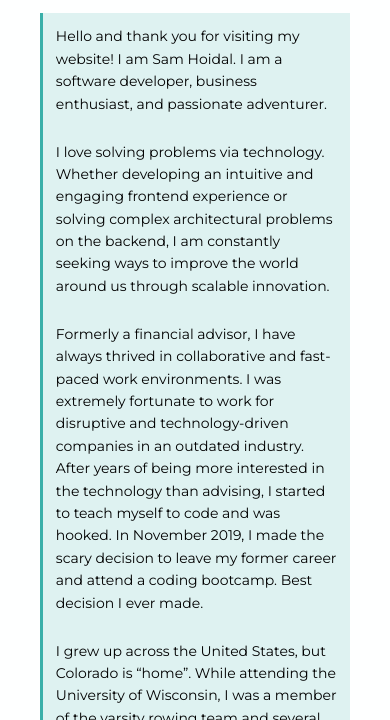
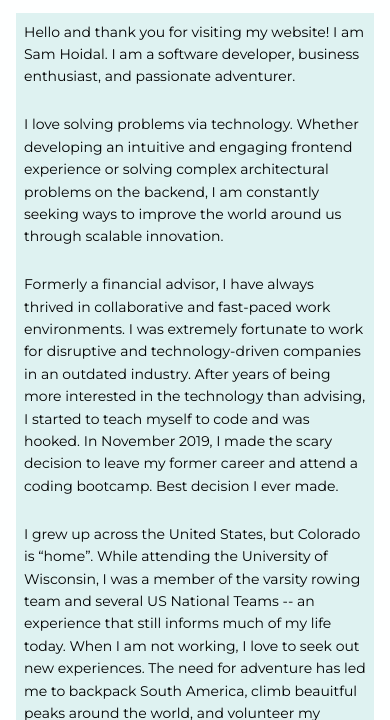
Before and after one commit to hoidal/portfolio-website, a website: page dist/index.html in a window 390 px wide. Shown: the part 744-1464 px from the top of the page. Drawn offline with nearby package versions, Linux system fonts and the light colour scheme.

```diff
--- a/scss/_media.scss
+++ b/scss/_media.scss
@@ -46,7 +46,9 @@
                 ul {
                     align-items: center;
                     flex-flow: row wrap;
-
+                    #home-li {
+                        display: none;
+                    }
                     li {
                         padding: .3rem;
                         a {
@@ -61,6 +63,9 @@
     // about me
     #home-a {
         padding: 1rem;
+        .container {
+            padding: 0;
+        }
         .about-info {
             align-items: center;
         }
@@ -71,6 +76,8 @@
         }
         .bio {
             margin: 1rem 0;
+            padding: .5rem;
+            border: none;
         }
     }
 
```
Also changed, not shown: dist/css/main.css, dist/index.html, dist/js/animations.js.
